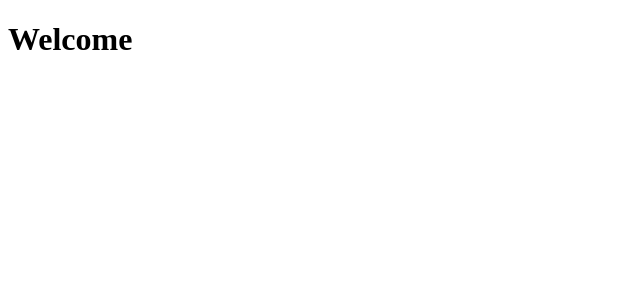
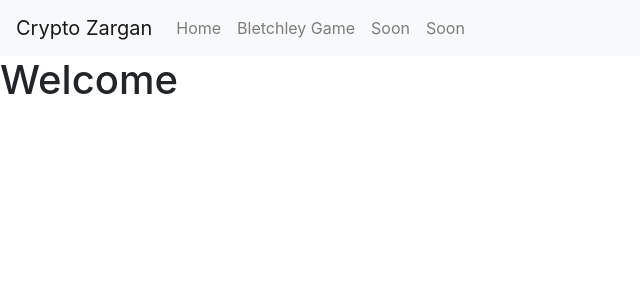
Before and after one commit to IPBachvarov18/CryptoZargan, a Node server app: page / in a window 1280 px wide. Shown: the top 300 px of the page, without its empty margins (0-640 px from the left). Run offline with Node 20, Linux system fonts and the light colour scheme.

Commit message:
Add navigation bar
* Include Bootstrap 4.5.3
* Include  JQery 3.5.1

```diff
--- a/app.js
+++ b/app.js
@@ -2,14 +2,14 @@ const express = require("express");
 const app = express();
 
 
-app.get("/", function(req, res){
+app.get("/", function(req, res) {
     res.render("index.ejs");
 });
 
-app.get("*", function(req, res){
+app.get("*", function(req, res) {
     res.send("Page not found! Error 404");
 })
 
-app.listen(6969, ()=>{
+app.listen(6969, () => {
     console.log("Server started on port 6969");
 });
--- a/package.json
+++ b/package.json
@@ -18,6 +18,7 @@
   "homepage": "https://github.com/IPBachvarov18/CryptoZargan#readme",
   "dependencies": {
     "body-parser": "^1.19.0",
+    "bootstrap": "^4.5.3",
     "ejs": "^3.1.5",
     "express": "^4.17.1",
     "nodemon": "^2.0.6",
--- a/views/index.ejs
+++ b/views/index.ejs
@@ -1,11 +1,21 @@
 <!DOCTYPE html>
 <html lang="en">
+
 <head>
     <meta charset="UTF-8">
     <meta name="viewport" content="width=device-width, initial-scale=1.0">
     <title>Crypto Zargan</title>
+
+    <!-- Bootstrap -->
+    <link rel="stylesheet" href="https://cdn.jsdelivr.net/npm/bootstrap@4.5.3/dist/css/bootstrap.min.css" integrity="sha384-TX8t27EcRE3e/ihU7zmQxVncDAy5uIKz4rEkgIXeMed4M0jlfIDPvg6uqKI2xXr2" crossorigin="anonymous">
+    <script src="https://code.jquery.com/jquery-3.5.1.slim.min.js" integrity="sha384-DfXdz2htPH0lsSSs5nCTpuj/zy4C+OGpamoFVy38MVBnE+IbbVYUew+OrCXaRkfj" crossorigin="anonymous"></script>
+    <script src="https://cdn.jsdelivr.net/npm/bootstrap@4.5.3/dist/js/bootstrap.bundle.min.js" integrity="sha384-ho+j7jyWK8fNQe+A12Hb8AhRq26LrZ/JpcUGGOn+Y7RsweNrtN/tE3MoK7ZeZDyx" crossorigin="anonymous"></script>
 </head>
+
 <body>
-	<h1>Welcome</h1>
+
+    <%- include("partials/navigationBar.ejs"); %>
+        <h1>Welcome</h1>
 </body>
+
 </html>
--- a/views/partials/navigationBar.ejs
+++ b/views/partials/navigationBar.ejs
@@ -0,0 +1,14 @@
+<nav class="navbar navbar-expand-lg navbar-light bg-light">
+    <a class="navbar-brand">Crypto Zargan</a>
+    <button class="navbar-toggler" type="button" data-toggle="collapse" data-target="#navbarNavAltMarkup" aria-controls="navbarNavAltMarkup" aria-expanded="false" aria-label="Toggle navigation">
+      <span class="navbar-toggler-icon"></span>
+    </button>
+    <div class="collapse navbar-collapse" id="navbarNavAltMarkup">
+        <div class="navbar-nav">
+            <a class="nav-link" href="#">Home</a>
+            <a class="nav-link" href="#">Bletchley Game</a>
+            <a class="nav-link" href="#">Soon</a>
+            <a class="nav-link" href="#">Soon</a>
+        </div>
+    </div>
+</nav>
```
Also changed, not shown: 1 other file.
